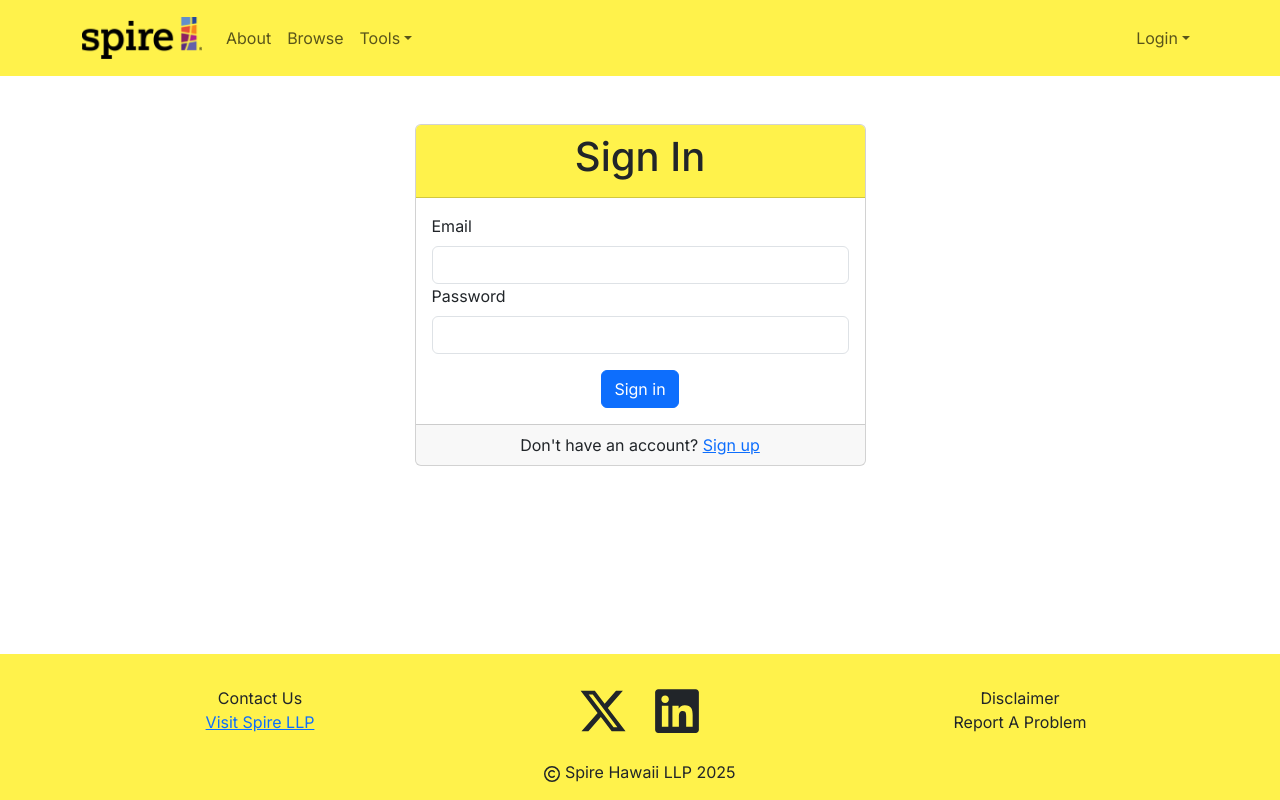
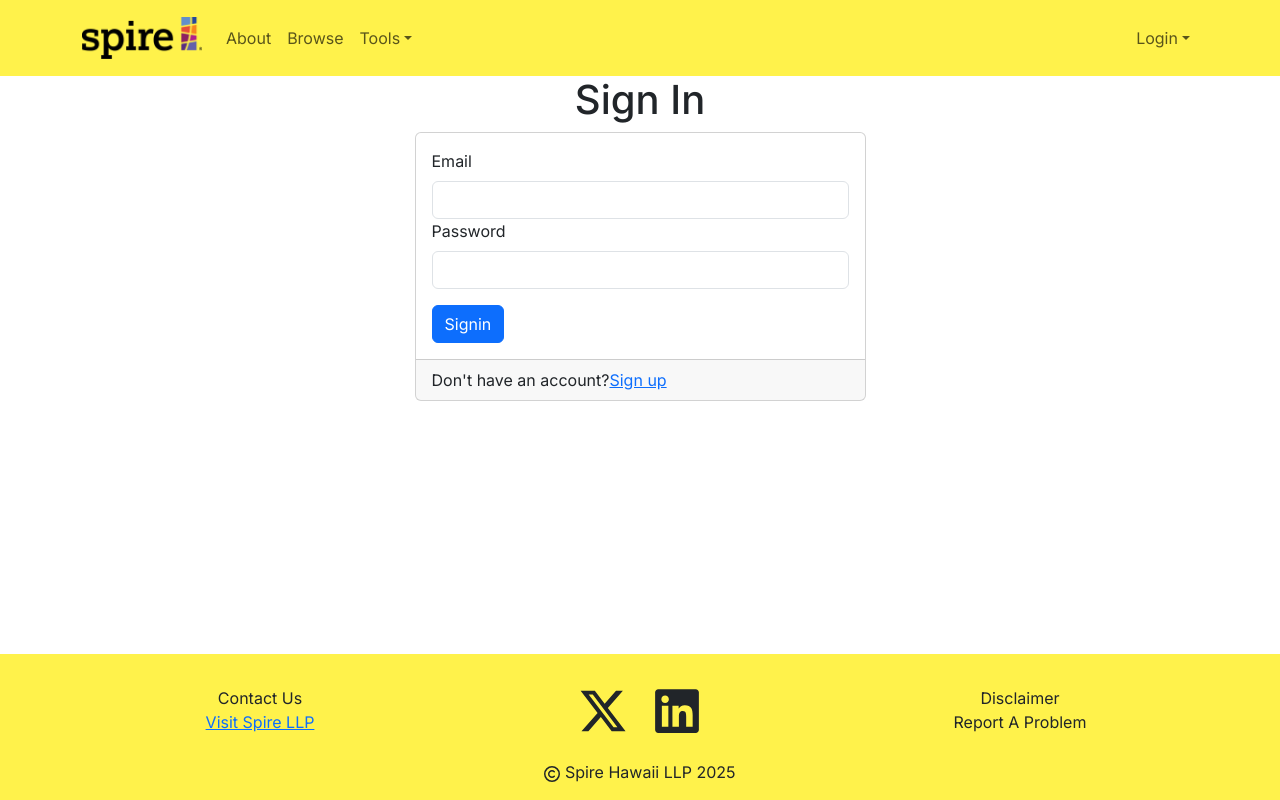
Before and after one commit to pineapple-spire/pineapple-spire, a Next.js app: page /auth/signin in a window 1280 px wide. Built offline with nearby package versions, Linux system fonts and the light colour scheme; no server answers.

Commit message:
Undo sign in change

```diff
--- a/src/app/auth/signin/page.tsx
+++ b/src/app/auth/signin/page.tsx
@@ -27,12 +27,10 @@ const SignIn = () => {
   return (
     <main>
       <Container>
-        <Row className="justify-content-center mt-5">
+        <Row className="justify-content-center">
           <Col xs={5}>
+            <h1 className="text-center">Sign In</h1>
             <Card>
-              <Card.Header style={{ backgroundColor: '#fff24b' }}>
-                <h1 className="text-center">Sign In</h1>
-              </Card.Header>
               <Card.Body>
                 <Form method="post" onSubmit={handleSubmit}>
                   <Form.Group controlId="formBasicEmail">
@@ -43,15 +41,13 @@ const SignIn = () => {
                     <Form.Label>Password</Form.Label>
                     <input name="password" type="password" className="form-control" />
                   </Form.Group>
-                  <div className="d-flex justify-content-center">
-                    <Button type="submit" className="mt-3">
-                      Sign in
-                    </Button>
-                  </div>
+                  <Button type="submit" className="mt-3">
+                    Signin
+                  </Button>
                 </Form>
               </Card.Body>
-              <Card.Footer className="text-center">
-                Don&apos;t have an account?&nbsp;
+              <Card.Footer>
+                Don&apos;t have an account?
                 <a href="/auth/signup">Sign up</a>
               </Card.Footer>
             </Card>
```
Also changed, not shown: src/lib/validationSchemas.ts (+7 -0 lines).
